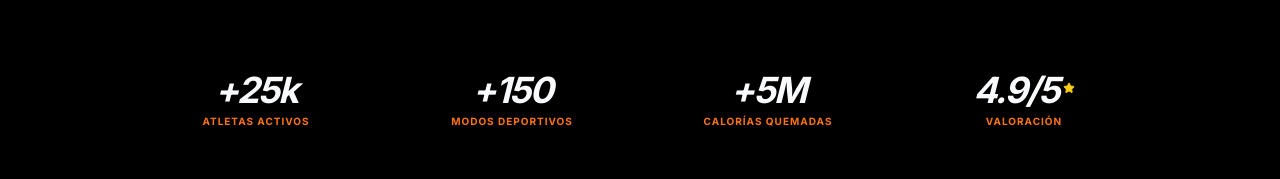
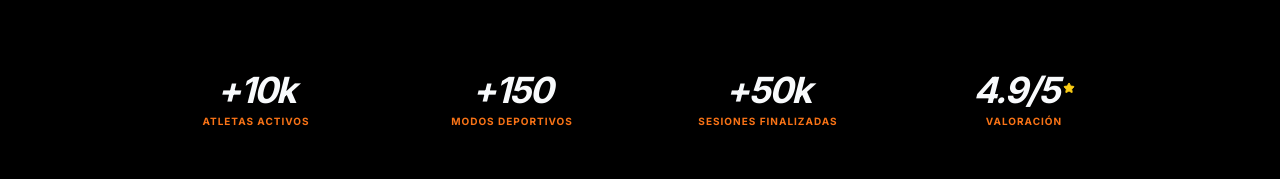
Before and after one commit to growhtladderapp/growth-ladder, a React (Vite) app: page / in a window 1280 px wide. Shown: the part 1289-1468 px from the top of the page. Built offline with nearby package versions, Linux system fonts and the light colour scheme; no server answers.

Commit message:
Update landing page stats to more credible numbers

```diff
--- a/components/LandingPage.tsx
+++ b/components/LandingPage.tsx
@@ -77,9 +77,9 @@ export const LandingPage: React.FC<LandingPageProps> = ({ onGetStarted, onLogin
             {/* Social Proof / Stats */}
             <section className="py-20 border-y border-white/5 bg-black/20 backdrop-blur-sm">
                 <div className="max-w-5xl mx-auto px-6 grid grid-cols-2 sm:grid-cols-4 gap-12 text-center">
-                    <Stat number="+25k" label="Atletas Activos" />
+                    <Stat number="+10k" label="Atletas Activos" />
                     <Stat number="+150" label="Modos Deportivos" />
-                    <Stat number="+5M" label="Calorías Quemadas" />
+                    <Stat number="+50k" label="Sesiones Finalizadas" />
                     <Stat number="4.9/5" label="Valoración" icon={<Star size={12} className="text-yellow-400 fill-yellow-400 inline mb-1" />} />
                 </div>
             </section>
```
